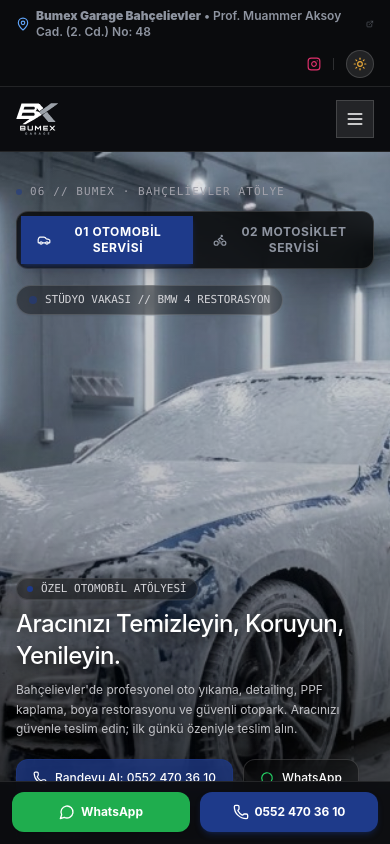
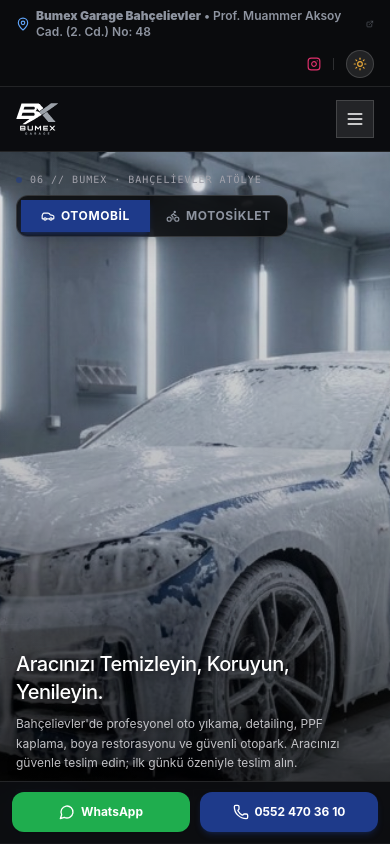
Before and after one commit to AgricolaC/bumex-garage-website, a Next.js app: page / in a window 390 px wide. Shown: the top 844 px of the page. Built offline with nearby package versions, Linux system fonts and the light colour scheme.

Commit message:
feat(hero): declutter mobile hero view, remove badges, and streamline action buttons

```diff
--- a/src/components/landing/HeroSection.tsx
+++ b/src/components/landing/HeroSection.tsx
@@ -2,19 +2,15 @@
 
 import React, { useState, useEffect, useRef } from 'react';
 import Image from 'next/image';
-import Link from 'next/link';
 import {
   Phone,
   MessageCircle,
   Car,
   Bike,
   ChevronDown,
-  Play,
-  Pause,
 } from 'lucide-react';
 import { LandingTheme } from '@/hooks/useLandingTheme';
 import { useWorkshopSegment, WorkshopSegment } from '@/hooks/useWorkshopSegment';
-import { WORKSHOP_PILLARS } from './heroPillars';
 
 export const AUTOMOBILE_STUDIO_SHOTS = [
   {
@@ -58,7 +54,6 @@
 export function HeroSection({ theme }: HeroSectionProps) {
   const isCream = theme === 'cream';
   const [activeShotIndex, setActiveShotIndex] = useState(0);
-  const [isVideoPlaying, setIsVideoPlaying] = useState(true);
   const videoRef = useRef<HTMLVideoElement>(null);
 
   const { segment, setSegment, phone, phoneDisplay, whatsappNumber, whatsappDefaultMessage } =
@@ -76,27 +71,11 @@
   // Motosiklet segmentine geçildiğinde otonom video oynatımı
   useEffect(() => {
     if (segment === 'motosiklet' && videoRef.current) {
-      videoRef.current.play().then(() => {
-        setIsVideoPlaying(true);
-      }).catch(() => {
-        // Tarayıcı otonom oynatma politikası
+      videoRef.current.play().catch(() => {
+        // Tarayıcı otonom oynatma politikası koruması
       });
     }
   }, [segment]);
-
-  const toggleVideoPlayback = () => {
-    if (!videoRef.current) return;
-    if (videoRef.current.paused) {
-      videoRef.current.play();
-      setIsVideoPlaying(true);
-    } else {
-      videoRef.current.pause();
-      setIsVideoPlaying(false);
-    }
-  };
-
-  const currentPillar =
-    WORKSHOP_PILLARS.find((p) => p.id === segment) ?? WORKSHOP_PILLARS[0];
 
   const handleSelectSegment = (newSeg: WorkshopSegment) => {
     setSegment(newSeg);
@@ -104,7 +83,7 @@
 
   return (
     <section
-      className="relative min-h-[86vh] lg:min-h-[92vh] flex flex-col justify-between overflow-hidden border-b transition-colors duration-300"
+      className="relative min-h-[82svh] sm:min-h-[86vh] lg:min-h-[92vh] flex flex-col justify-between overflow-hidden border-b transition-colors duration-300"
       aria-label="Bumex Garage Giriş ve Stüdyo Seçici"
     >
       {/* ─── 1. SİNEMATİK ARKA PLAN MEDYA GEÇİŞİ (Cross-Fade) ─── */}
@@ -171,13 +150,13 @@
       </div>
 
       {/* ─── 2. ANA HERO İÇERİĞİ VE KONTROL MASASI ─── */}
-      <div className="relative z-10 max-w-6xl mx-auto w-full px-4 sm:px-8 py-8 sm:py-10 lg:py-12 flex flex-col justify-between flex-1">
-        {/* ÜST BAR: Segment Seçici Deck & Telemetri Durum Rozeti */}
-        <div className="flex flex-col sm:flex-row sm:items-center justify-between gap-4 mb-auto">
+      <div className="relative z-10 max-w-6xl mx-auto w-full px-4 sm:px-8 py-5 sm:py-8 lg:py-12 flex flex-col justify-between flex-1">
+        {/* ÜST BAR: Segment Seçici Deck */}
+        <div className="flex items-center justify-between gap-4 mb-auto">
           <div className="max-w-xl">
-            <div className="flex items-center gap-2 mb-2.5">
+            <div className="flex items-center gap-2 mb-2 sm:mb-2.5">
               <span className="w-1.5 h-1.5 rounded-full bg-[#1E3A8A] animate-pulse" />
-              <span className="text-[11px] font-mono tracking-widest uppercase text-zinc-400">
+              <span className="text-[10px] sm:text-[11px] font-mono tracking-widest uppercase text-zinc-400">
                 06 // BUMEX · BAHÇELİEVLER ATÖLYE
               </span>
             </div>
@@ -210,7 +189,7 @@
                 role="tab"
                 aria-selected={segment === 'otomobil'}
                 onClick={() => handleSelectSegment('otomobil')}
-                className={`btn-mechanical relative z-10 flex items-center justify-center gap-2 px-4 py-2 rounded-lg font-bold text-xs uppercase tracking-wider transition-colors duration-150 focus-visible:outline-hidden focus-visible:ring-2 focus-visible:ring-[#1E3A8A] cursor-pointer ${
+                className={`btn-mechanical relative z-10 flex items-center justify-center gap-1.5 sm:gap-2 px-3 sm:px-4 py-2 rounded-lg font-bold text-xs uppercase tracking-wider transition-colors duration-150 focus-visible:outline-hidden focus-visible:ring-2 focus-visible:ring-[#1E3A8A] cursor-pointer ${
                   segment === 'otomobil'
                     ? 'text-white'
                     : isCream
@@ -219,7 +198,7 @@
                 }`}
               >
                 <Car className="w-3.5 h-3.5 shrink-0" />
-                <span>01 Otomobil Servisi</span>
+                <span><span className="hidden sm:inline">01 </span>Otomobil<span className="hidden sm:inline"> Servisi</span></span>
               </button>
 
               {/* 02 MOTOSİKLET BUTONU */}
@@ -228,7 +207,7 @@
                 role="tab"
                 aria-selected={segment === 'motosiklet'}
                 onClick={() => handleSelectSegment('motosiklet')}
-                className={`btn-mechanical relative z-10 flex items-center justify-center gap-2 px-4 py-2 rounded-lg font-bold text-xs uppercase tracking-wider transition-colors duration-150 focus-visible:outline-hidden focus-visible:ring-2 focus-visible:ring-[#1E3A8A] cursor-pointer ${
+                className={`btn-mechanical relative z-10 flex items-center justify-center gap-1.5 sm:gap-2 px-3 sm:px-4 py-2 rounded-lg font-bold text-xs uppercase tracking-wider transition-colors duration-150 focus-visible:outline-hidden focus-visible:ring-2 focus-visible:ring-[#1E3A8A] cursor-pointer ${
                   segment === 'motosiklet'
                     ? 'text-white'
                     : isCream
@@ -237,133 +216,56 @@
                 }`}
               >
                 <Bike className="w-3.5 h-3.5 shrink-0" />
-                <span>02 Motosiklet Servisi</span>
+                <span><span className="hidden sm:inline">02 </span>Motosiklet<span className="hidden sm:inline"> Servisi</span></span>
               </button>
             </div>
           </div>
-
-          {/* Telemetri Durum Rozeti & Kontrol */}
-          <div className="flex items-center gap-2 self-start sm:self-auto">
-            {segment === 'motosiklet' ? (
-              <button
-                type="button"
-                onClick={toggleVideoPlayback}
-                className="btn-mechanical inline-flex items-center gap-2 px-3 py-1.5 rounded-full bg-black/40 hover:bg-black/60 border border-white/15 text-zinc-300 hover:text-white text-[11px] font-mono backdrop-blur-md cursor-pointer transition shadow-sm"
-                title={isVideoPlaying ? 'Videoyu Duraklat' : 'Videoyu Oynat'}
-              >
-                {isVideoPlaying ? (
-                  <>
-                    <span className="w-2 h-2 rounded-full bg-[#1FAD4E] animate-pulse" />
-                    <span>CANLI ATÖLYE AKIŞI</span>
-                    <Pause className="w-3 h-3 text-zinc-400 ml-1" />
-                  </>
-                ) : (
-                  <>
-                    <Play className="w-3 h-3 text-[#60A5FA]" />
-                    <span>OYNAT</span>
-                  </>
-                )}
-              </button>
-            ) : (
-              <div className="inline-flex items-center gap-2 px-3 py-1.5 rounded-full bg-black/40 border border-white/15 text-zinc-300 text-[11px] font-mono backdrop-blur-md shadow-sm">
-                <span className="w-2 h-2 rounded-full bg-[#1E3A8A] animate-pulse" />
-                <span>STÜDYO VAKASI // BMW 4 RESTORASYON</span>
-              </div>
-            )}
-          </div>
         </div>
 
-        {/* ALT PANEL: Hem Otomobil Hem Motosiklet İçin Rafine & Yarı-Saydam Dock Mimarisi */}
-        {segment === 'motosiklet' ? (
-          <div className="max-w-xl mt-auto pt-16 animate-in fade-in duration-300">
-            <div className="inline-flex items-center gap-2 mb-2 px-2.5 py-0.5 rounded-full bg-black/40 border border-white/10 backdrop-blur-md text-[11px] font-mono text-zinc-300">
-              <span className="w-1.5 h-1.5 rounded-full bg-[#1E3A8A]" />
-              <span>ÖZEL MOTOSİKLET ATÖLYESİ</span>
-            </div>
-
-            <h1 className="text-2xl sm:text-3xl font-medium tracking-tight text-white drop-shadow-[0_2px_8px_rgba(0,0,0,0.9)]">
-              Motosikletinizi Temizleyin, Koruyun, Yenileyin.
+        {/* ALT PANEL: Rafine & Yarı-Saydam Dock Mimarisi */}
+        <div className="max-w-xl mt-auto pt-6 sm:pt-12 lg:pt-16 animate-in fade-in duration-300">
+          <h1 className="text-xl sm:text-2xl lg:text-3xl font-medium tracking-tight text-white drop-shadow-[0_2px_8px_rgba(0,0,0,0.9)]">
+            {segment === 'motosiklet'
+              ? 'Motosikletinizi Temizleyin, Koruyun, Yenileyin.'
+              : 'Aracınızı Temizleyin, Koruyun, Yenileyin.'}
           </h1>
 
           <p className="mt-2 text-xs sm:text-sm font-normal text-zinc-300/90 leading-relaxed max-w-lg drop-shadow-[0_1px_4px_rgba(0,0,0,0.8)]">
-              Hassas köpük arındırma, mikron grenaj restorasyonu ve 9H seramik zırh. İki tekerin dilinden anlayan tavizsiz atölye işçiliği.
+            {segment === 'motosiklet'
+              ? 'Hassas köpük arındırma, mikron grenaj restorasyonu ve 9H seramik zırh. İki tekerin dilinden anlayan tavizsiz atölye işçiliği.'
+              : "Bahçelievler'de profesyonel oto yıkama, detailing, PPF kaplama, boya restorasyonu ve güvenli otopark. Aracınızı güvenle teslim edin; ilk günkü özeniyle teslim alın."}
           </p>
 
           {/* Rafine Şeffaf Eylem Dock'u */}
-            <div className="flex flex-wrap items-center gap-2.5 mt-5">
+          <div className="flex flex-wrap items-center gap-2 sm:gap-2.5 mt-4 sm:mt-5">
             <a
               href={`tel:${phone}`}
-                className="btn-mechanical inline-flex items-center gap-2 text-white font-medium text-xs px-4 py-2.5 rounded-xl border border-[#1E3A8A]/50 bg-[#1E3A8A]/75 hover:bg-[#1E3A8A] backdrop-blur-md shadow-lg shadow-[#1E3A8A]/25 transition"
+              className="btn-mechanical inline-flex items-center gap-1.5 sm:gap-2 text-white font-medium text-[11px] sm:text-xs px-3 sm:px-4 py-2 sm:py-2.5 rounded-lg sm:rounded-xl border border-[#1E3A8A]/50 bg-[#1E3A8A]/80 hover:bg-[#1E3A8A] backdrop-blur-md shadow-md shadow-[#1E3A8A]/25 transition"
             >
-                <Phone className="w-3.5 h-3.5" />
-                <span>Randevu Al: {phoneDisplay}</span>
+              <Phone className="w-3 h-3 sm:w-3.5 sm:h-3.5" />
+              <span className="sm:hidden">Ara</span>
+              <span className="hidden sm:inline">Randevu: {phoneDisplay}</span>
             </a>
 
             <a
               href={`https://wa.me/${whatsappNumber}?text=${encodeURIComponent(whatsappDefaultMessage)}`}
               target="_blank"
               rel="noopener noreferrer"
-                className="btn-mechanical inline-flex items-center gap-2 text-white font-medium text-xs px-4 py-2.5 rounded-xl border border-white/15 bg-black/40 hover:bg-black/60 backdrop-blur-md shadow transition"
+              className="btn-mechanical inline-flex items-center gap-1.5 sm:gap-2 text-white font-medium text-[11px] sm:text-xs px-3 sm:px-4 py-2 sm:py-2.5 rounded-lg sm:rounded-xl border border-white/15 bg-black/40 hover:bg-black/60 backdrop-blur-md shadow transition"
             >
-                <MessageCircle className="w-3.5 h-3.5 text-[#25D366]" />
+              <MessageCircle className="w-3 h-3 sm:w-3.5 sm:h-3.5 text-[#25D366]" />
               <span>WhatsApp</span>
             </a>
 
             <a
               href="#fiyatlar"
-                className="btn-mechanical inline-flex items-center gap-1.5 text-zinc-300 hover:text-white font-medium text-xs px-3.5 py-2.5 rounded-xl border border-white/10 bg-black/30 hover:bg-black/50 backdrop-blur-md transition"
+              className="btn-mechanical inline-flex items-center gap-1 sm:gap-1.5 text-zinc-300 hover:text-white font-medium text-[11px] sm:text-xs px-2.5 sm:px-3.5 py-2 sm:py-2.5 rounded-lg sm:rounded-xl border border-white/10 bg-black/30 hover:bg-black/50 backdrop-blur-md transition"
             >
-                <span>Paketleri Gör</span>
-                <ChevronDown className="w-3.5 h-3.5" />
+              <span>Paketler</span>
+              <ChevronDown className="w-3 h-3 sm:w-3.5 sm:h-3.5" />
             </a>
           </div>
         </div>
-        ) : (
-          /* Otomobil Segmenti: Motosiklet ile Özdeş Rafine Lower-Third Dock */
-          <div className="max-w-xl mt-auto pt-16 animate-in fade-in duration-300">
-            <div className="inline-flex items-center gap-2 mb-2 px-2.5 py-0.5 rounded-full bg-black/40 border border-white/10 backdrop-blur-md text-[11px] font-mono text-zinc-300">
-              <span className="w-1.5 h-1.5 rounded-full bg-[#1E3A8A]" />
-              <span>ÖZEL OTOMOBİL ATÖLYESİ</span>
-            </div>
-
-            <h1 className="text-2xl sm:text-3xl font-medium tracking-tight text-white drop-shadow-[0_2px_8px_rgba(0,0,0,0.9)]">
-              Aracınızı Temizleyin, Koruyun, Yenileyin.
-            </h1>
-
-            <p className="mt-2 text-xs sm:text-sm font-normal text-zinc-300/90 leading-relaxed max-w-lg drop-shadow-[0_1px_4px_rgba(0,0,0,0.8)]">
-              Bahçelievler&apos;de profesyonel oto yıkama, detailing, PPF kaplama, boya restorasyonu ve güvenli otopark. Aracınızı güvenle teslim edin; ilk günkü özeniyle teslim alın.
-            </p>
-
-            {/* Rafine Şeffaf Eylem Dock'u */}
-            <div className="flex flex-wrap items-center gap-2.5 mt-5">
-              <a
-                href={`tel:${phone}`}
-                className="btn-mechanical inline-flex items-center gap-2 text-white font-medium text-xs px-4 py-2.5 rounded-xl border border-[#1E3A8A]/50 bg-[#1E3A8A]/75 hover:bg-[#1E3A8A] backdrop-blur-md shadow-lg shadow-[#1E3A8A]/25 transition"
-              >
-                <Phone className="w-3.5 h-3.5" />
-                <span>Randevu Al: {phoneDisplay}</span>
-              </a>
-
-              <a
-                href={`https://wa.me/${whatsappNumber}?text=${encodeURIComponent(whatsappDefaultMessage)}`}
-                target="_blank"
-                rel="noopener noreferrer"
-                className="btn-mechanical inline-flex items-center gap-2 text-white font-medium text-xs px-4 py-2.5 rounded-xl border border-white/15 bg-black/40 hover:bg-black/60 backdrop-blur-md shadow transition"
-              >
-                <MessageCircle className="w-3.5 h-3.5 text-[#25D366]" />
-                <span>WhatsApp</span>
-              </a>
-
-              <a
-                href="#fiyatlar"
-                className="btn-mechanical inline-flex items-center gap-1.5 text-zinc-300 hover:text-white font-medium text-xs px-3.5 py-2.5 rounded-xl border border-white/10 bg-black/30 hover:bg-black/50 backdrop-blur-md transition"
-              >
-                <span>Paketleri Gör</span>
-                <ChevronDown className="w-3.5 h-3.5" />
-              </a>
-            </div>
-          </div>
-        )}
       </div>
     </section>
   );
```
Lines whose indentation alone changed are shown as unchanged.
